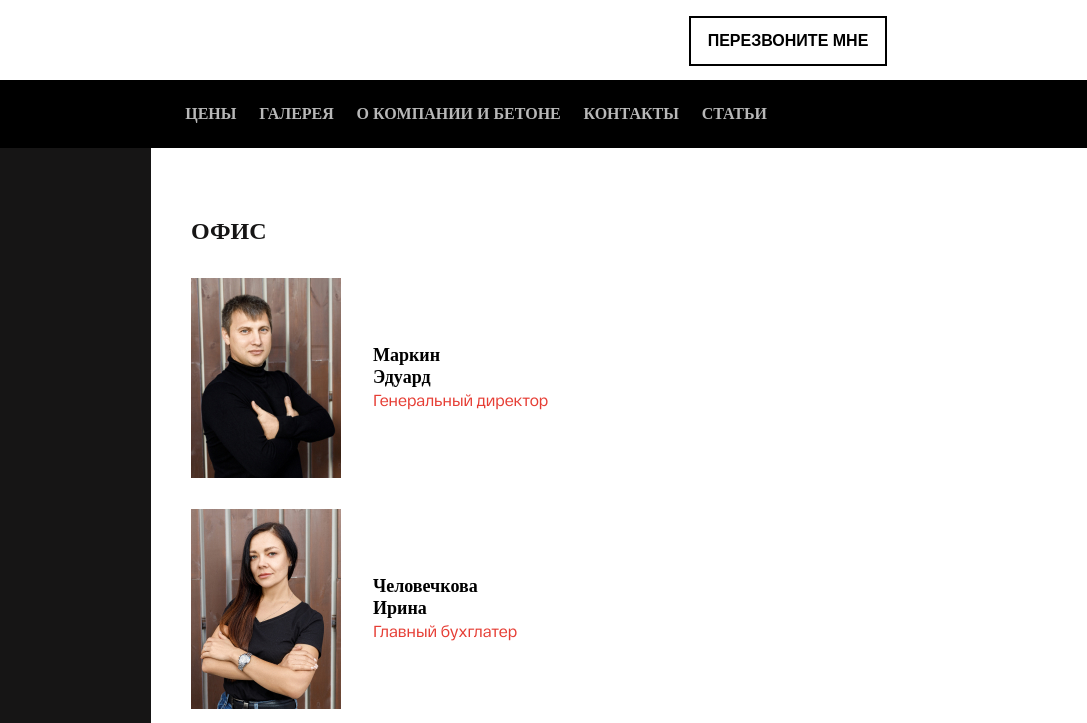
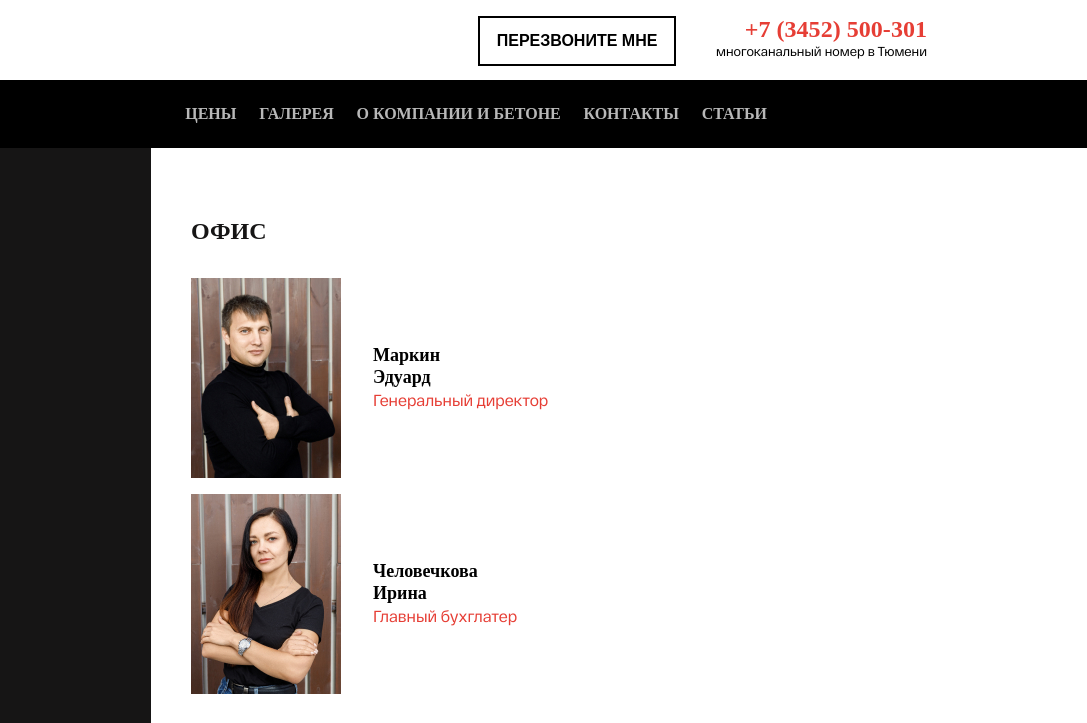
Before and after one commit to ALEXX4891/layout-SunWeb, a plain HTML site: page index.html in a window 1536 px wide. Shown: the top 723 px of the page, 449-1536 px from the left. Drawn offline with Linux system fonts and the light colour scheme; a web font is replaced by a local one.

Commit message:
do desctop 4

```diff
--- a/css/style.css
+++ b/css/style.css
@@ -462,7 +462,7 @@ body {
     margin-bottom: 13px;
 }
 
-.cards__item:nth-child(2n+1) {
+.cards__item:nth-child(2n+2) {
     margin-bottom: 28px;
 }
 .card {
@@ -741,6 +741,7 @@ margin-bottom: 30px;
     }
 
     .header__phone {
+        display: block;
         color: var(--Red);
         text-align: right;
         font-family: RFDewiExpanded;
@@ -752,6 +753,7 @@ margin-bottom: 30px;
     }
 
     .header__desc {
+        display: block;
         height: 50px;
         color: var(--Black);
         text-align: right;
```
